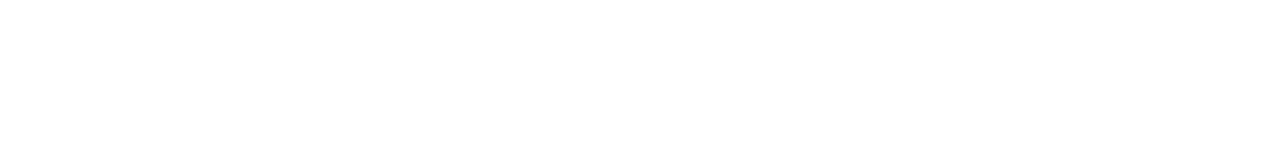
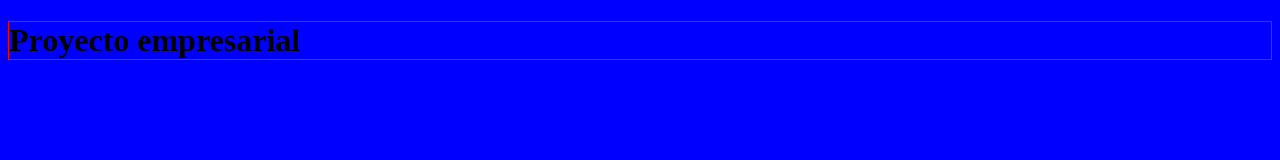
Before and after one commit to alejandro-simon/CursoGit, a plain HTML site: page index.html in a window 1280 px wide. Drawn offline with Linux system fonts and the light colour scheme.

```diff
--- /dev/null
+++ b/estilos/estilo1.css
@@ -0,0 +1,6 @@
+body{
+    background-color: blue;
+}
+h1{
+    border: 1px solid red;
+}
--- a/index.html
+++ b/index.html
@@ -5,8 +5,10 @@
     <meta http-equiv="X-UA-Compatible" content="IE=edge">
     <meta name="viewport" content="width=device-width, initial-scale=1.0">
     <title>Inicio</title>
+    <link href="estilos/estilo1.css" rel="stylesheet" type="text/css">
 </head>
 <body>
+    <h1>Proyecto empresarial</h1>
 
 </body>
 </html>
```
Also changed, not shown: js/js1.js (added).
